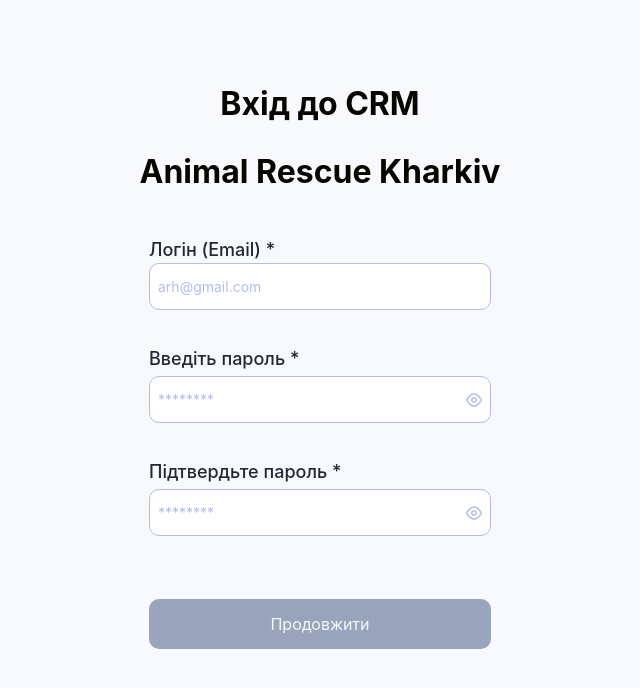
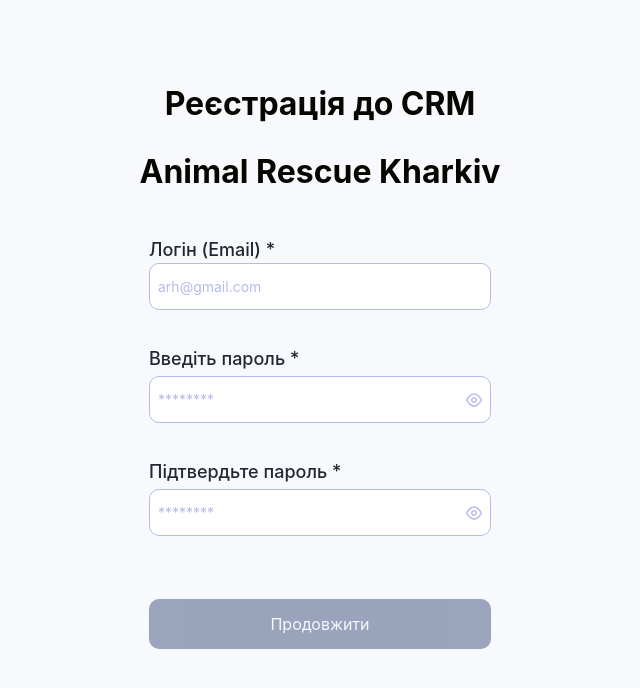
Before and after one commit to baza-trainee/AnimalRescueKharkiv, a Next.js app: page /register in a window 1280 px wide. Shown: the top 688 px of the page, without its empty margins (320-960 px from the left). Built offline with nearby package versions, Linux system fonts and the light colour scheme; no server answers; what react-imask would draw is missing.

Commit message:
name of registration page

```diff
--- a/src/components/register/index.tsx
+++ b/src/components/register/index.tsx
@@ -64,7 +64,7 @@ const RegisterFormComponent = () => {
   return (
     <section className=" flex flex-col items-center pt-[80px] pb-[20px] md:px-[0] px-[10px]">
       <h2 className=" text-[#070600] text-[24px] xl:text-[32px] font-bold mb-[20px]">
-        Вхід до CRM
+        Реєстрація до CRM
       </h2>
       <h3 className=" text-[#070600] text-[24px] xl:text-[32px] font-bold mb-[40px]">
         Animal Rescue Kharkiv
```
